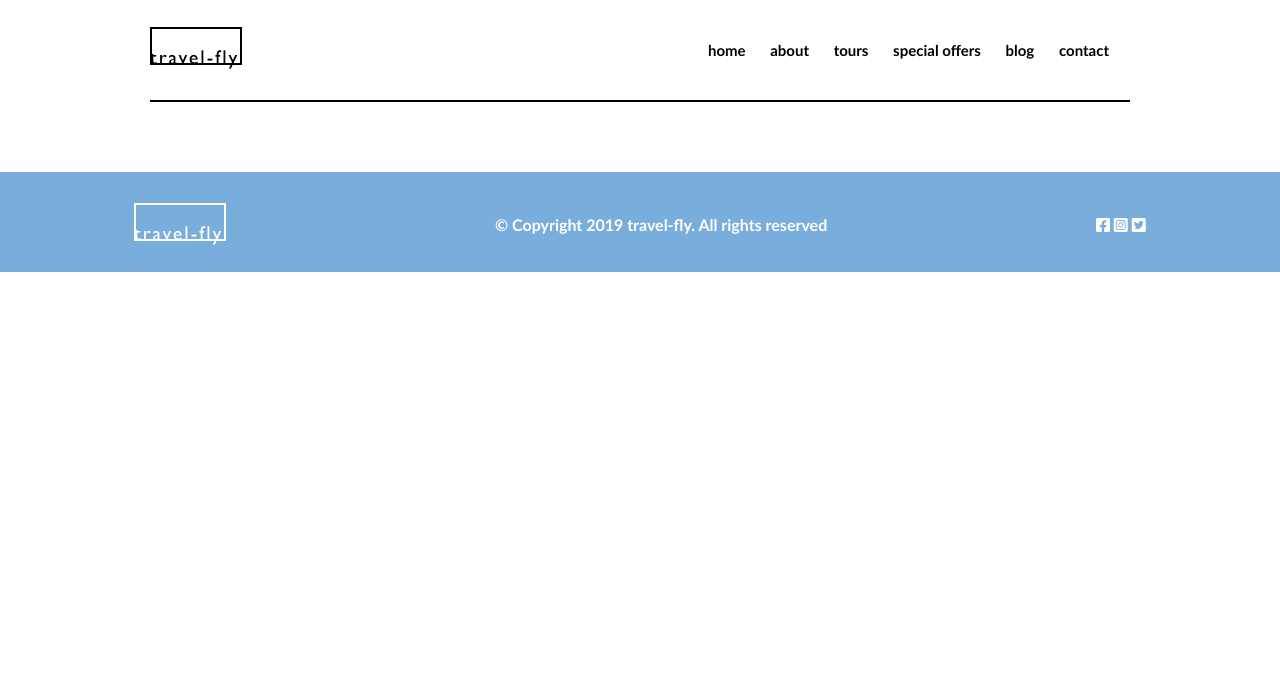
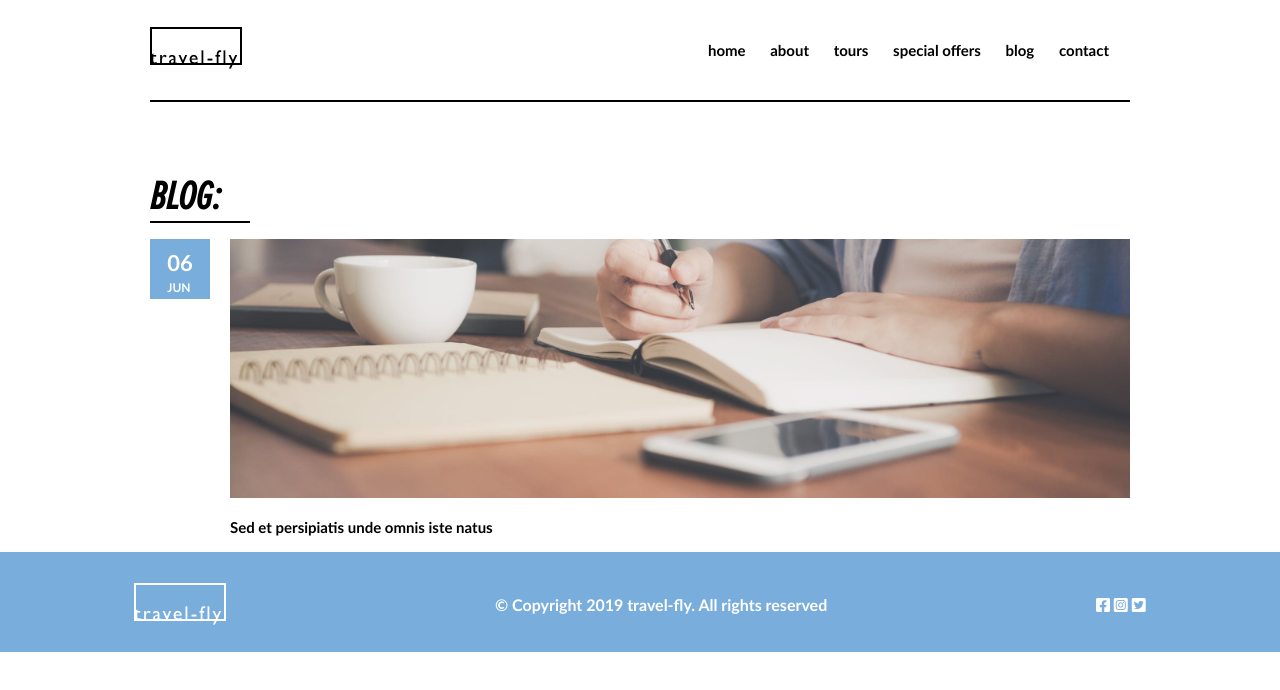
Before and after one commit to in215-pissah/travel-fly_three, a website: page blog.html in a window 1280 px wide. Drawn offline with Linux system fonts and the light colour scheme.

Commit message:
created first section for blog page

```diff
--- a/blog.html
+++ b/blog.html
@@ -30,6 +30,29 @@
     </nav>
     <hr class="nav-hr-black" />
 
+    <div id="app">
+      <div class="title-Header">
+        <h1>
+          BLOG:
+          <hr style="width: 100px" />
+        </h1>
+      </div>
+      <div class="blog-Section">
+        <div class="dateBox">
+          <p>
+            <span class="dateNumber">06</span>
+            <span class="dateMonth">JUN</span>
+          </p>
+        </div>
+        <div class="blog-Section-Row">
+          <div class="blog-IMG-box">
+            <div class="blog-IMG"></div>
+          </div>
+          <p>Sed et persipiatis unde omnis iste natus</p>
+        </div>
+      </div>
+    </div>
+
     <!-- footer -->
     <footer>
       <div class="footer-content">
--- a/scss/blog/blog.scss
+++ b/scss/blog/blog.scss
@@ -1,4 +1,47 @@
-.dateBox {
-  height: 60px;
-  width: 60px;
+.blog-Section {
+  max-width: $content-width;
+  min-height: 259px;
+  display: flex;
+  justify-content: space-between;
+  //   align-content: flex-start;
+  .dateBox {
+    height: 60px;
+    width: 60px;
+    background-color: #79addc;
+    color: #ffffff;
+    display: flex;
+    flex-direction: column;
+    align-items: center;
+    padding: 10px 18px 0;
+    //   justify-content: space-between;
+
+    .dateNumber {
+      font-size: 22px;
+    }
+    .dateMonth {
+      font-size: 12px;
+    }
+  }
+  .blog-Section-Row {
+    // flex-direction: column;
+    width: 900px;
+    min-height: 300px;
+    // background-color: #79addc;
+    .blog-IMG-box {
+      max-width: 900px;
+      height: 259px;
+      .blog-IMG {
+        width: 100%;
+        height: 100%;
+        //   height: 250px;
+        background-image: url(../images/blog.jpg);
+        background-position: center;
+        background-size: cover;
+      }
+    }
+    p {
+      margin-top: 20px;
+      font-size: 15px;
+    }
+  }
 }
```
Also changed, not shown: css/styles.css, 1 other file.
